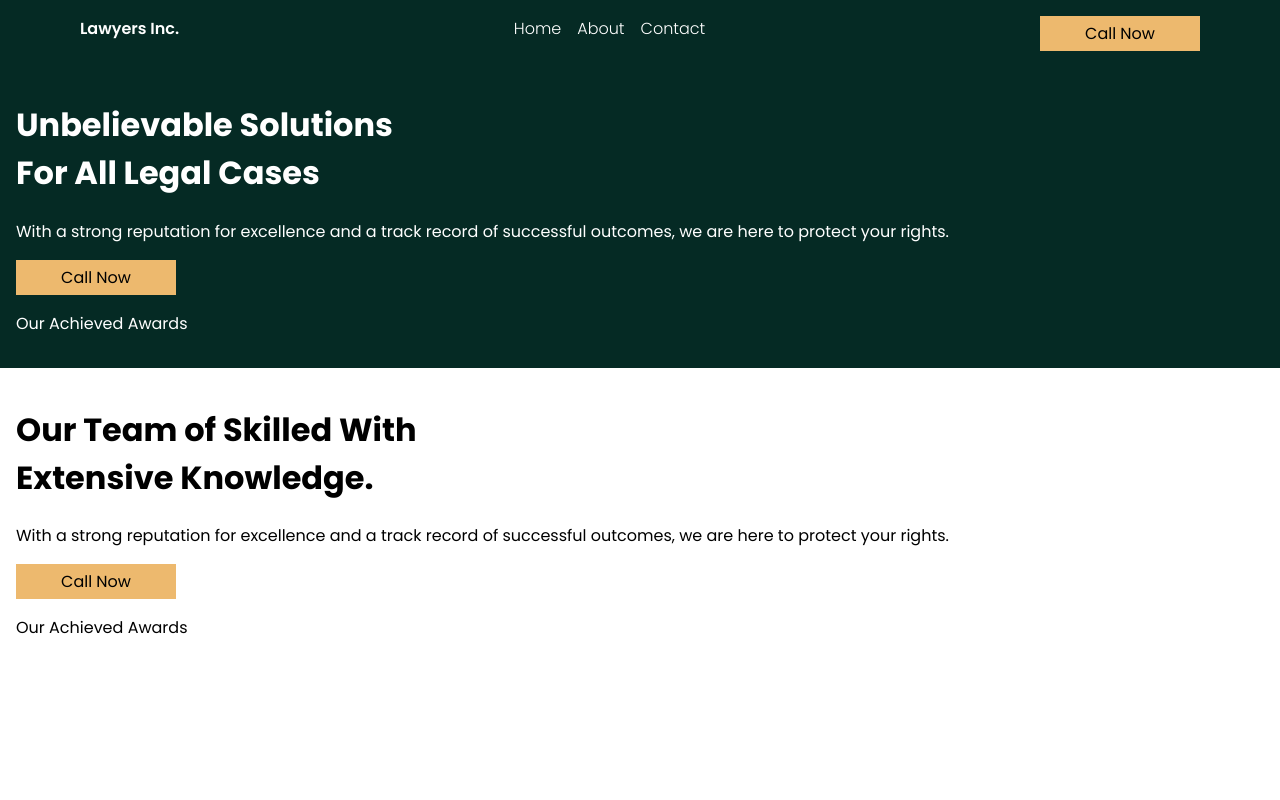
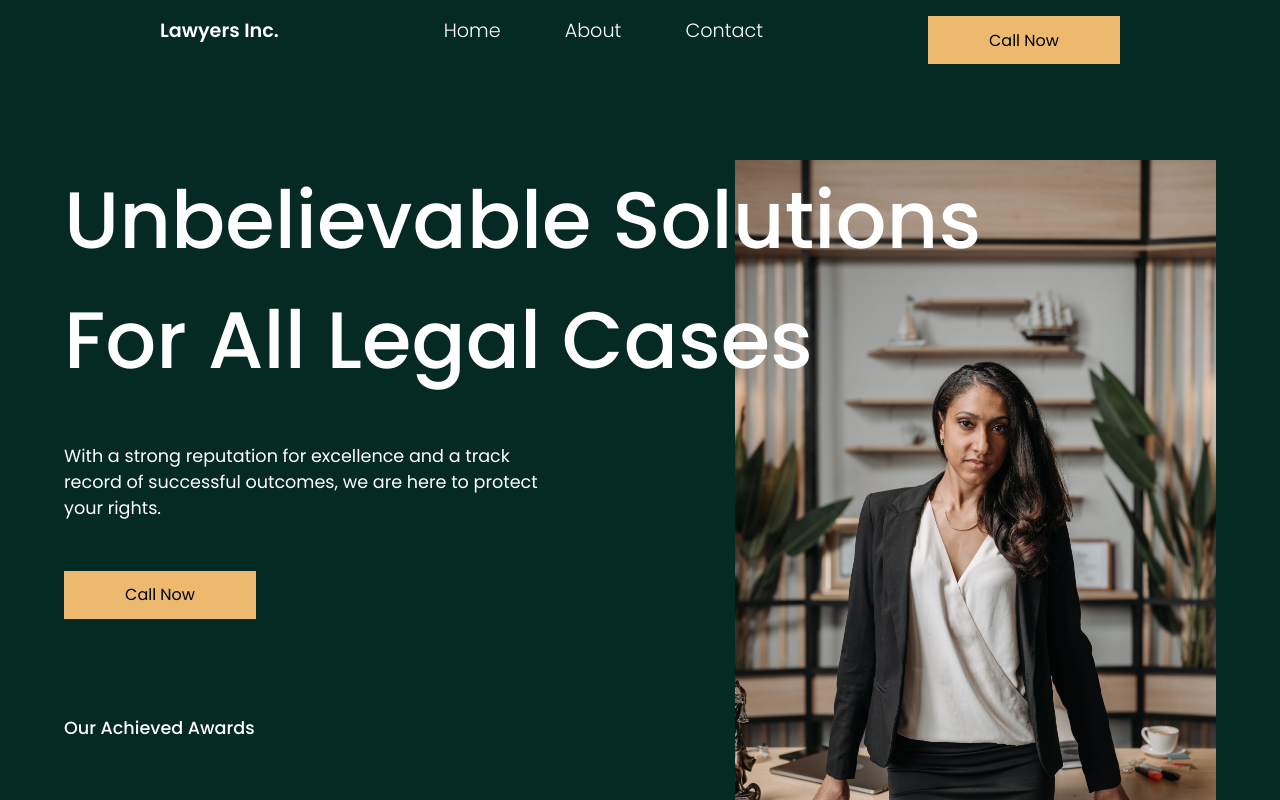
Before and after one commit to ErezAmirav/lawyer-portfolio, a React (Create React App) app: page / in a window 1280 px wide. Shown: the top 800 px of the page. Built offline with nearby package versions, Linux system fonts and the light colour scheme.

Commit message:
header + navbar fix

```diff
--- a/src/components/Header/Header.css
+++ b/src/components/Header/Header.css
@@ -1,5 +1,55 @@
 .header_container {
+    display: flex;
+    align-items: center;
+    justify-content: center;
     background-color: var(--color-bg);
     color: var(--color-white);
-    padding: 1rem;
+    padding: 4rem;
+
+
 }
+
+.content-container {
+    display: flex;
+    align-items: center;
+    width: 80rem;
+}
+
+.text-container {
+    flex: 1;
+    margin-right: 12rem;
+    margin-top: 10rem;
+}
+
+.image-container {
+    flex: 1;
+    display: flex;
+    justify-content: flex-end;
+
+}
+
+.header-image {
+    /* max-width: 100%; */
+    /* max-height: 100%; */
+    height: 45rem;
+    margin-top: 1rem;
+}
+
+.text-container h1 {
+    font-size: 5rem;
+    font-weight: 500;
+    position: absolute;
+    margin-top: 10rem;
+    top: 0;
+}
+.text-container p {
+    font-size: 1.1rem;
+}
+.header-btn {
+    margin-top: 2rem;
+
+}
+.achiev {
+    margin-top: 6rem;
+    font-weight: 500;
+}
--- a/src/components/Header/Header.jsx
+++ b/src/components/Header/Header.jsx
@@ -1,16 +1,27 @@
 import React from 'react';
-import './Header.css'
+import './Header.css';
+import LawyerImg from '../../assets/img/lawyer-header.jpg';
+
 const Header = () => {
   return (
-    <div className='header_container'>
-      <h1>Unbelievable Solutions <br/>
-      For All Legal Cases</h1>
-      <p>
-        With a strong reputation for excellence and a track record of successful
-        outcomes, we are here to protect your rights.
-      </p>
-      <button>Call Now</button>
-      <p>Our Achieved Awards</p>
+    <div className="header_container">
+      <div className="content-container">
+        <div className="text-container">
+          <h1>
+            Unbelievable Solutions <br />
+            For All Legal Cases
+          </h1>
+          <p className='intro'>
+            With a strong reputation for excellence and a track record of
+            successful outcomes, we are here to protect your rights.
+          </p>
+          <button className='header-btn'>Call Now</button>
+          <p className='achiev'>Our Achieved Awards</p>
+        </div>
+        <div className="image-container">
+          <img src={LawyerImg} alt="" className="header-image" />
+        </div>
+      </div>
     </div>
   );
 };
--- a/src/components/Navbar/Navbar.css
+++ b/src/components/Navbar/Navbar.css
@@ -1,25 +1,27 @@
-* {
-    box-sizing: border-box;
-}
-
-body {
-    margin: 0;
+.nav-container {
+    background-color: var(--color-bg);
+    display: flex;
+    justify-content: center;
 }
 
 .nav {
-    background-color: var(--color-bg);
+    width: 80rem;
     color: var(--color-white);
     display: flex;
     justify-content: space-between;
     gap: 2rem;
     position: sticky;
     top: 0;
-    height: 4rem;
-    padding: 1rem 5rem;
+    height: 3rem;
+    padding: 1rem 10rem;
+    z-index: 3;
+
 }
 
 .nav-title {
     font-weight: 600;
+    font-size: 1.2rem;
+    cursor: pointer;
 }
 
 .nav ul {
@@ -27,9 +29,12 @@ body {
     margin: 0;
     list-style: none;
     display: flex;
-    gap: 1rem;
+    gap: 4rem;
+
 }
 
 .nav li {
     font-weight: 200;
+    font-size: 1.2rem;
+    cursor: pointer;
 }
--- a/src/components/Navbar/Navbar.jsx
+++ b/src/components/Navbar/Navbar.jsx
@@ -3,8 +3,9 @@ import './Navbar.css';
 
 const Navbar = () => {
   return (
+    <div className="nav-container">
       <nav className="nav">
-      <span className='nav-title'>Lawyers Inc.</span>
+        <span className="nav-title">Lawyers Inc.</span>
         <ul>
           <li>Home</li>
           <li>About</li>
@@ -12,6 +13,7 @@ const Navbar = () => {
         </ul>
         <button>Call Now</button>
       </nav>
+    </div>
   );
 };
 
--- a/src/index.css
+++ b/src/index.css
@@ -9,13 +9,14 @@ body {
 :root {
   --color-bg: #052A24;
   --color-bg-variant: #EDB96E;
+  --color-bg-variant-hover: #ccb18c;
   --color-bg-variant-trans: rgba(44, 44, 108, 0.4);
   --color-primary: #4db5ff;
   --color-primary-variant: rgba(77, 181, 255, 0.4);
   --color-white: #fff;
   --color-light: rgba(255, 255, 255, 0.6);
 
-  --transition: all 400ms ease;
+  --transition: all 300ms ease;
 
   --container-width-lg: 50%;
   --container-width-md: 86%;
@@ -28,6 +29,12 @@ button {
   font-size: 1rem;
   background-color: var(--color-bg-variant);
   color: black;
-  width: 10rem;
-  height: 2.2rem;
+  width: 12rem;
+  height: 3rem;
+  transition: var(--transition);
+  cursor: pointer;
 }
+
+button:hover {
+  transform: scale(0.95);
+}
```
Lines whose indentation alone changed are shown as unchanged.
